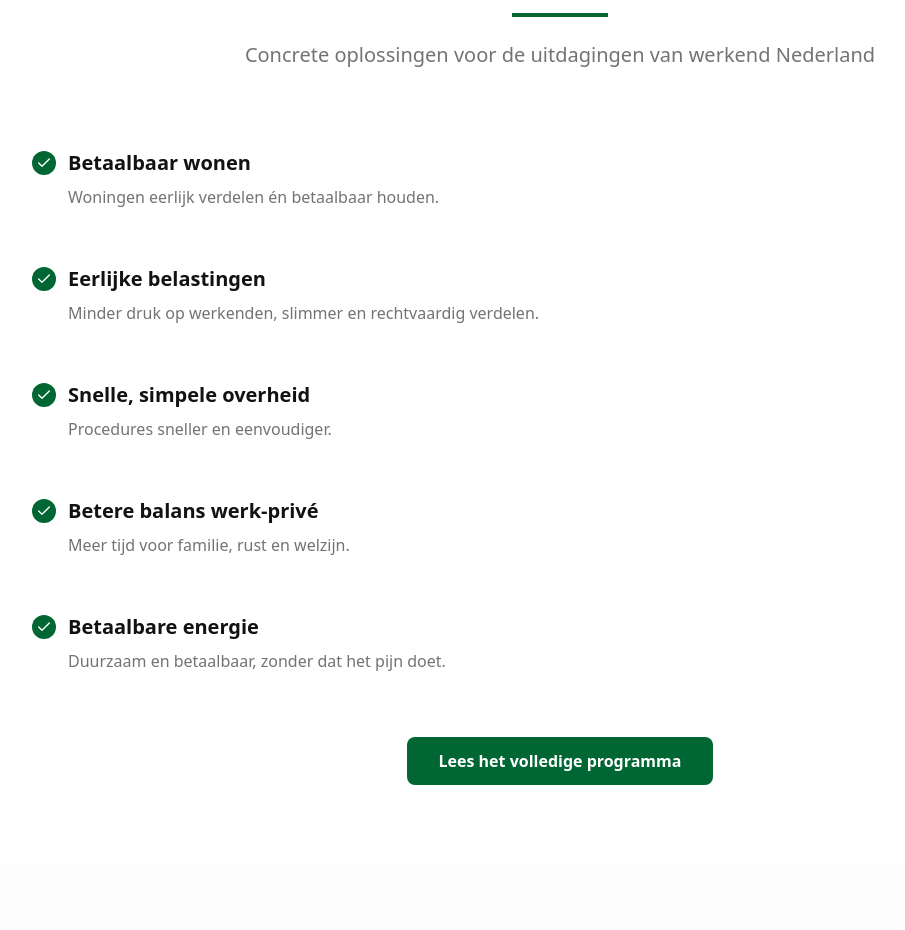
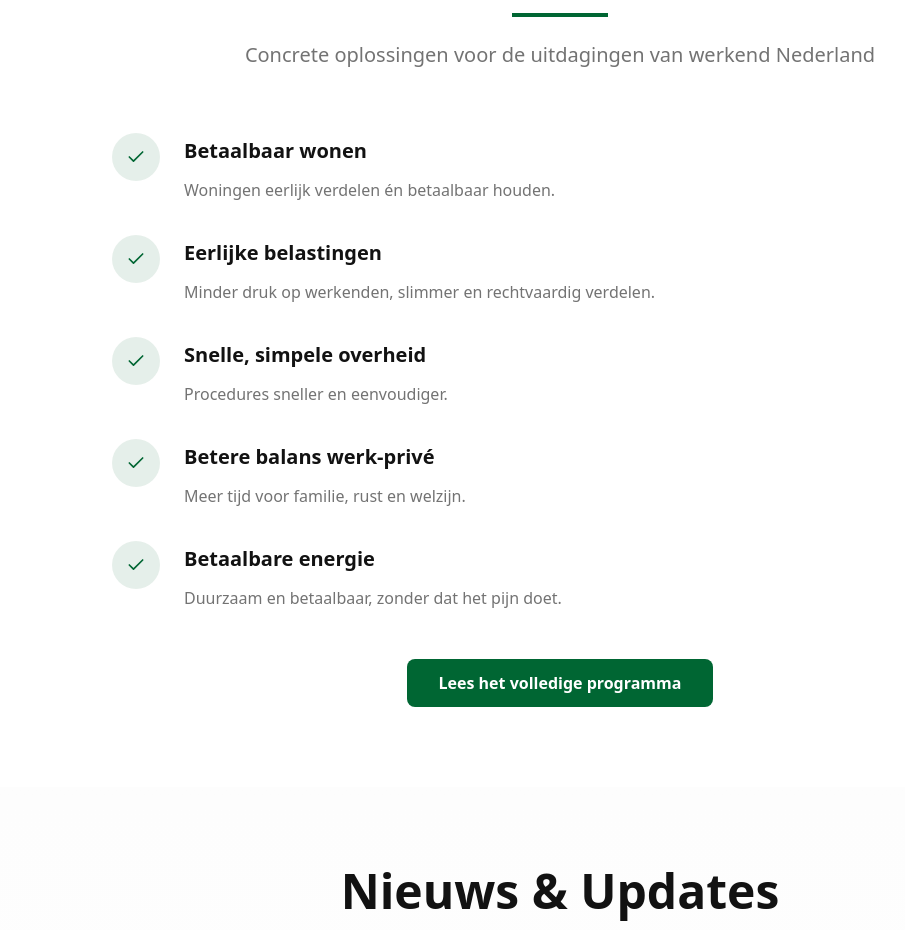
Before and after one commit to ImranK1506/slim-samen-nu, a React (Vite) app: page / in a window 1280 px wide. Shown: the part 1660-2590 px from the top of the page, without its empty margins (80-985 px from the left). Built offline with nearby package versions, Linux system fonts and the light colour scheme; the HTML template or start-up script is replaced by a standard one.

Commit message:
Fix alignment of checkmarks

```diff
--- a/src/components/PolicySection.tsx
+++ b/src/components/PolicySection.tsx
@@ -37,17 +37,17 @@ const PolicySection = () => {
           </p>
         </div>
 
-        <div className="space-y-6">
+        <div className="grid gap-8 max-w-4xl mx-auto">
           {policies.map((policy, index) => (
-            <div key={index} className="policy-check">
-              <div className="check-icon">
-                <Check size={16} />
+            <div key={index} className="flex items-start gap-6 group">
+              <div className="flex-shrink-0 w-12 h-12 rounded-full bg-primary/10 flex items-center justify-center group-hover:bg-primary/20 transition-colors">
+                <Check className="w-5 h-5 text-primary" />
               </div>
-              <div>
-                <h3 className="text-xl font-semibold text-foreground mb-2">
+              <div className="pt-1">
+                <h3 className="text-xl font-semibold text-foreground mb-3">
                   {policy.title}
                 </h3>
-                <p className="text-muted-foreground">
+                <p className="text-muted-foreground leading-relaxed">
                   {policy.description}
                 </p>
               </div>
```
